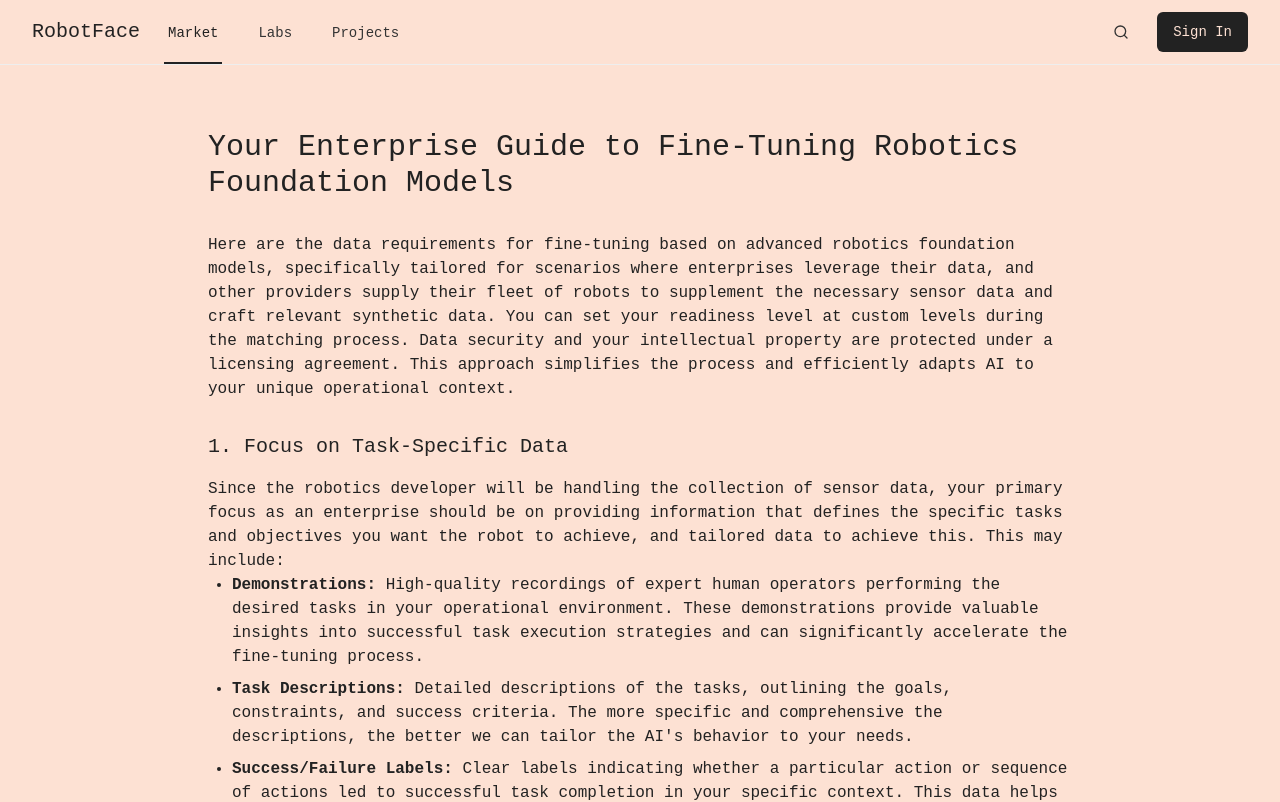
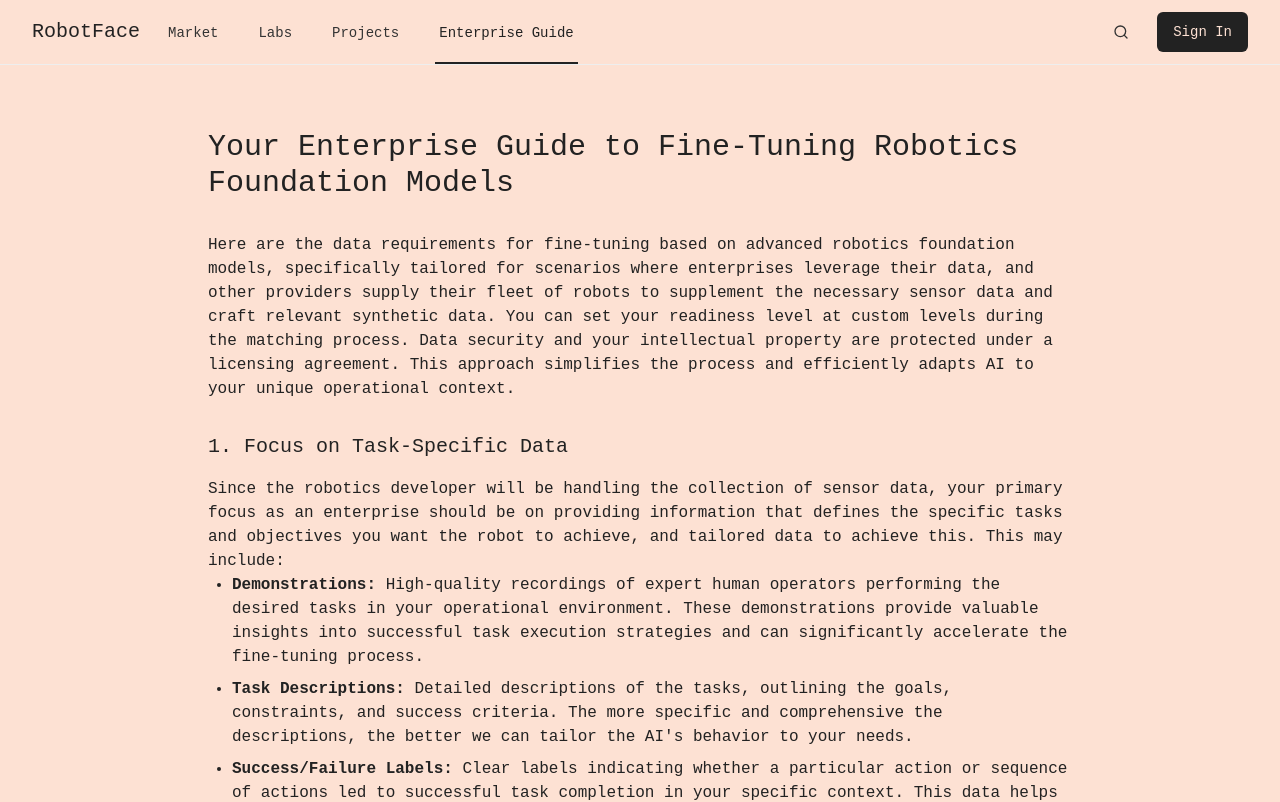
Before and after one commit to isakbot/robotic-face, a React (Vite) app: page /enterprise-guide in a window 1280 px wide. Shown: the top 802 px of the page. Built offline with nearby package versions, Linux system fonts and the light colour scheme.

Commit message:
Add Enterprise Guide tab
Create a new clickable tab for the Enterprise Guide page in the navigation bar, allowing users to easily access it instead of having it hidden at the bottom of the page. Refactor the navigation structure as needed to accommodate this change.
[skip gpt_engineer]

```diff
--- a/src/components/Navbar.tsx
+++ b/src/components/Navbar.tsx
@@ -1,41 +1,54 @@
 import { Search } from "lucide-react";
 import { Button } from "@/components/ui/button";
+import { Link, useLocation } from "react-router-dom";
 
 export const Navbar = () => {
+  const location = useLocation();
+
+  const isActiveRoute = (path: string) => {
+    return location.pathname === path ? "border-[#222222] text-[#222222]" : "border-transparent text-[#333333] hover:text-[#222222] hover:border-[#222222]";
+  };
+
   return (
     <nav className="bg-[#FDE1D3] border-b border-[#eee]">
       <div className="max-w-7xl mx-auto px-4 sm:px-6 lg:px-8">
         <div className="flex justify-between h-16">
           <div className="flex">
             <div className="flex-shrink-0 flex items-center">
-              <span className="text-xl font-normal text-[#222222]">RobotFace</span>
+              <Link to="/" className="text-xl font-normal text-[#222222]">RobotFace</Link>
             </div>
             <div className="hidden sm:ml-6 sm:flex sm:space-x-8">
-              <a
-                href="#"
-                className="border-[#222222] text-[#222222] inline-flex items-center px-1 pt-1 border-b-2 text-sm"
+              <Link
+                to="/"
+                className={`${isActiveRoute("/")} inline-flex items-center px-1 pt-1 border-b-2 text-sm font-mono`}
               >
                 Market
-              </a>
-              <a
-                href="#"
-                className="border-transparent text-[#333333] hover:text-[#222222] hover:border-[#222222] inline-flex items-center px-1 pt-1 border-b-2 text-sm"
+              </Link>
+              <Link
+                to="#"
+                className="border-transparent text-[#333333] hover:text-[#222222] hover:border-[#222222] inline-flex items-center px-1 pt-1 border-b-2 text-sm font-mono"
               >
                 Labs
-              </a>
-              <a
-                href="#"
-                className="border-transparent text-[#333333] hover:text-[#222222] hover:border-[#222222] inline-flex items-center px-1 pt-1 border-b-2 text-sm"
+              </Link>
+              <Link
+                to="#"
+                className="border-transparent text-[#333333] hover:text-[#222222] hover:border-[#222222] inline-flex items-center px-1 pt-1 border-b-2 text-sm font-mono"
               >
                 Projects
-              </a>
+              </Link>
+              <Link
+                to="/enterprise-guide"
+                className={`${isActiveRoute("/enterprise-guide")} inline-flex items-center px-1 pt-1 border-b-2 text-sm font-mono`}
+              >
+                Enterprise Guide
+              </Link>
             </div>
           </div>
           <div className="flex items-center">
             <Button variant="ghost" size="icon" className="mr-2 text-[#333333] hover:text-[#222222]">
               <Search className="h-5 w-5" />
             </Button>
-            <Button variant="default" className="ml-2 bg-[#222222] hover:bg-[#333333] text-[#FDE1D3]">
+            <Button variant="default" className="ml-2 bg-[#222222] hover:bg-[#333333] text-[#FDE1D3] font-mono">
               Sign In
             </Button>
           </div>
```
